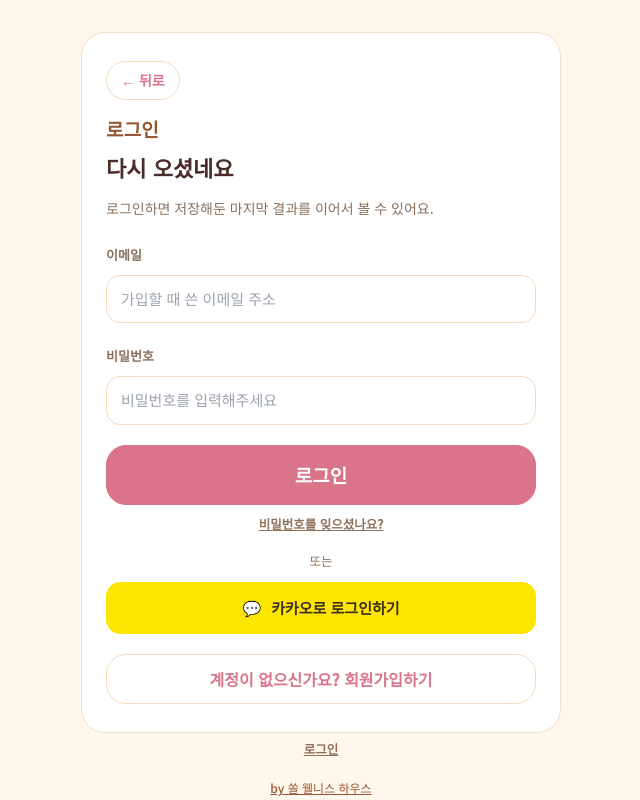
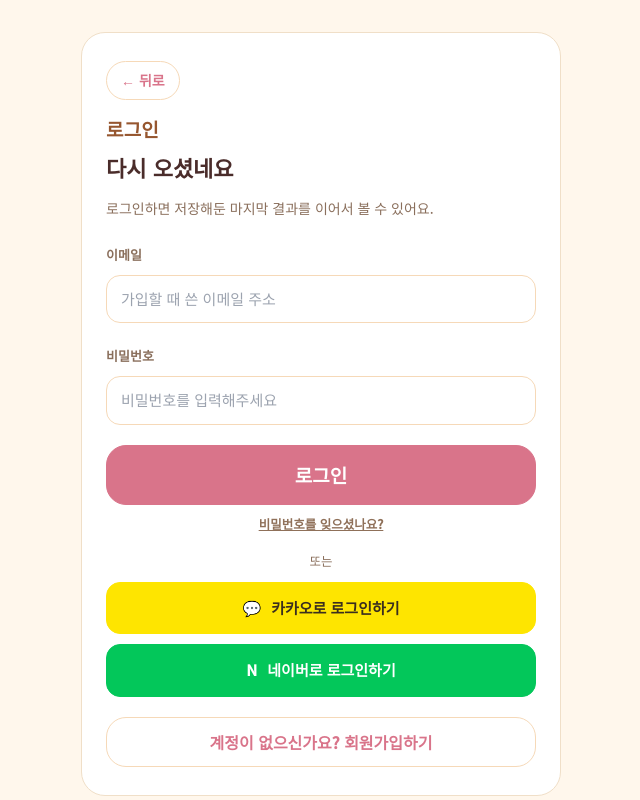
Before and after one commit to sugar0401pie-maker/quiz-ssol, a Next.js app: page /login in a window 1280 px wide. Shown: the top 800 px of the page, without its empty margins (319-959 px from the left). Built offline with nearby package versions, Linux system fonts and the light colour scheme; no server answers; a web font is replaced by a local one.

Commit message:
퀴즈 로그인 화면에 네이버 로그인 버튼 추가
Co-Authored-By: Claude Sonnet 5.5 <noreply@anthropic.com>

```diff
--- a/app/login/page.tsx
+++ b/app/login/page.tsx
@@ -114,6 +114,14 @@ export default function LoginPage() {
     // 성공하면 supabase가 알아서 카카오 페이지로 이동시킵니다.
   };
 
+  // 2026-10-10: 네이버 로그인 연결이 확인돼 로그인 화면에도 켠다(가입 화면 /signup에는 이미 있었음).
+  // 네이버는 Supabase 기본 제공이 아니라 우리 서버(/api/auth/naver)가 직접 처리하고, 끝나면 /auth/finish로 돌아온다.
+  const loginWithNaver = () => {
+    setBusy(true);
+    stashPendingQuizForOAuth({ userName, userGender, result, pendingAfterSignup });
+    window.location.href = "/api/auth/naver";
+  };
+
   const login = async () => {
     if (!contact.trim() || !password.trim()) {
       setToast("이메일과 비밀번호를 입력해주세요.");
@@ -197,6 +205,9 @@ export default function LoginPage() {
       <button type="button" className="signup-opt signup-kakao" onClick={loginWithKakao} disabled={busy}>
         <span>💬</span> 카카오로 로그인하기
       </button>
+      <button type="button" className="signup-opt signup-naver" onClick={loginWithNaver} disabled={busy}>
+        <span>N</span> 네이버로 로그인하기
+      </button>
 
       {/* 2026-09-28: 테스트를 안 본 채로(홈 "로그인하기"로) 들어온 경우에도 회원가입 경로가
           보여야 해서, result 유무와 상관없이 항상 노출합니다. */}
```
